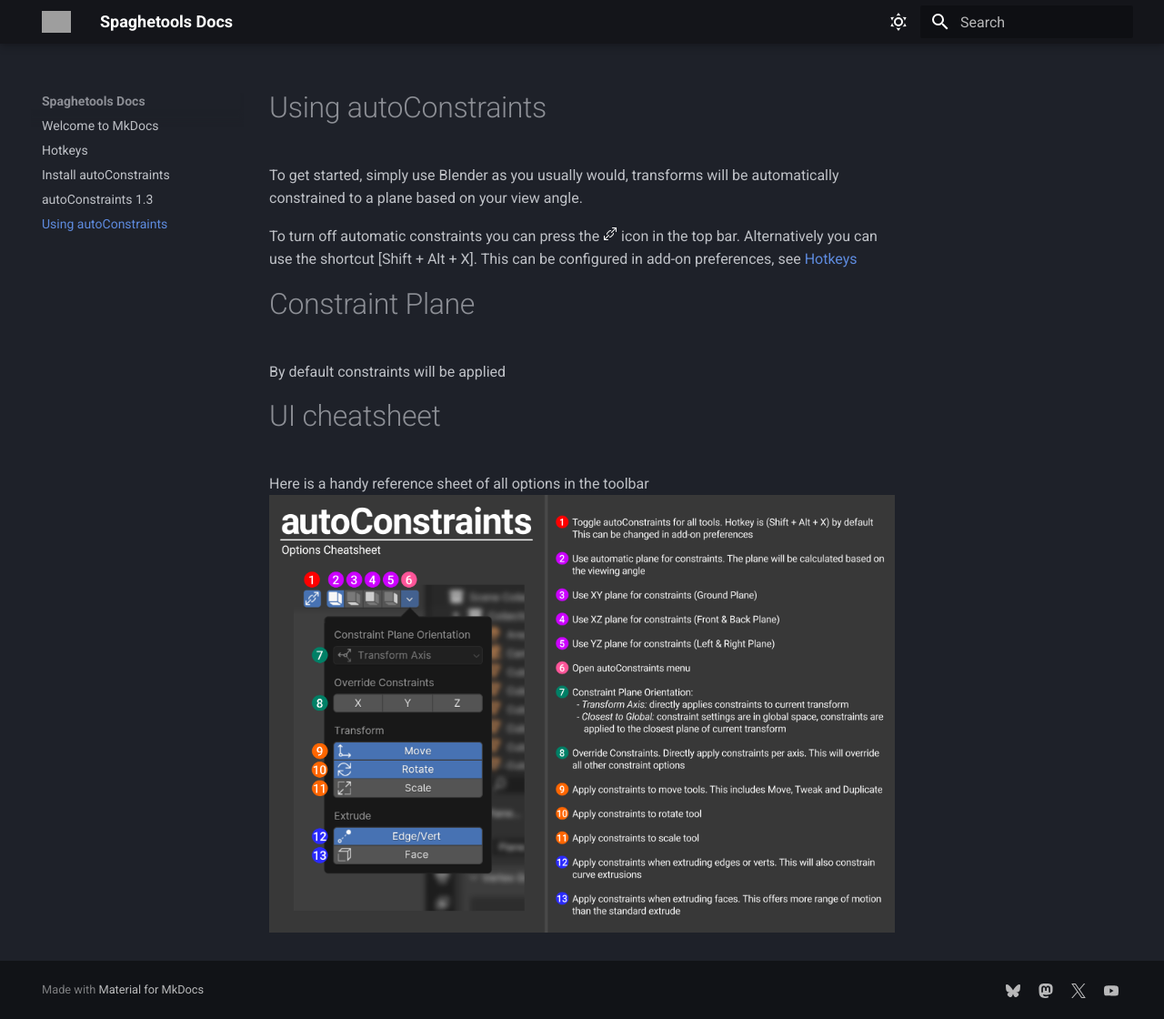
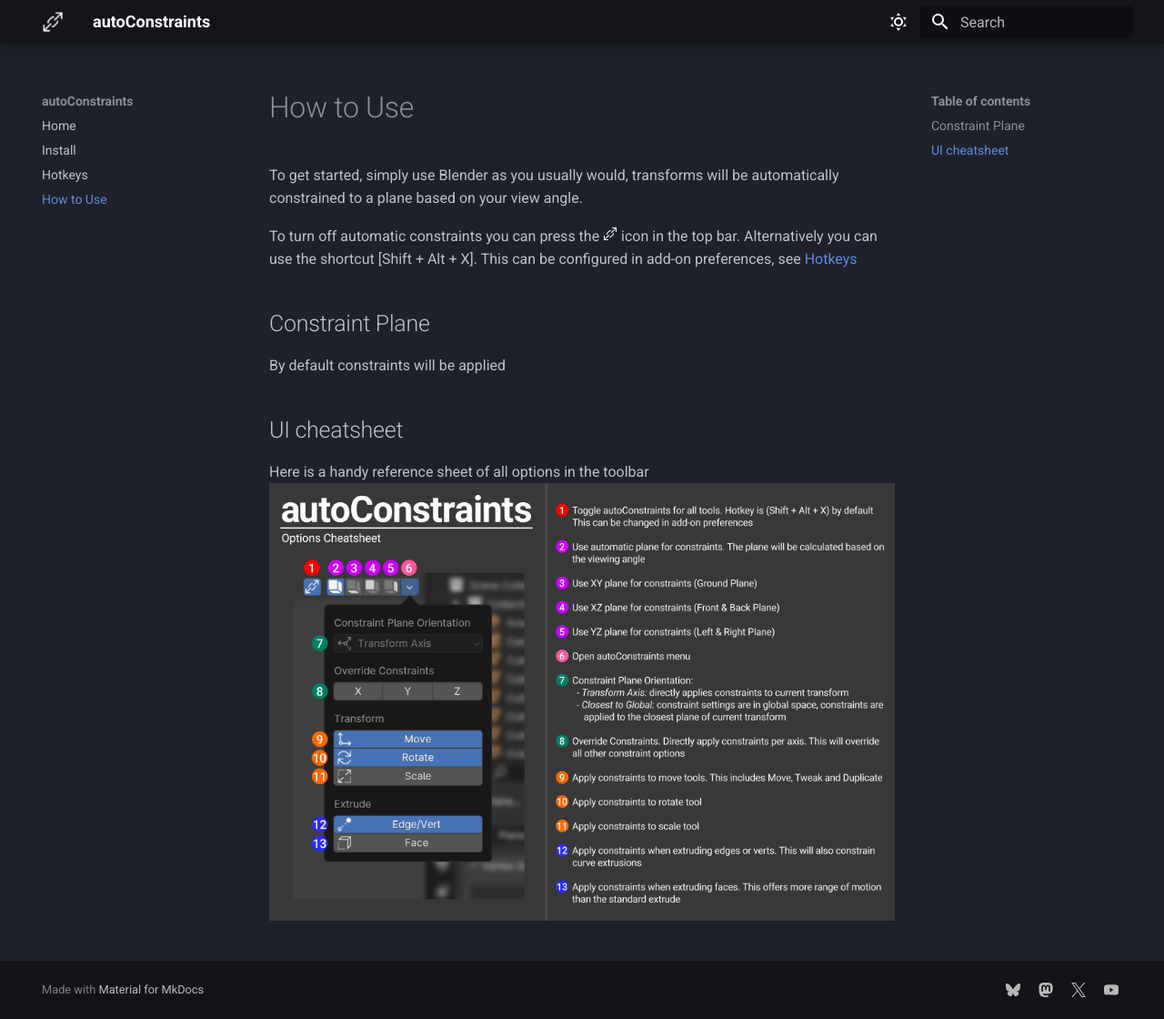
Before and after one commit to SpaghetMeNot/autoconstraints, an MkDocs documentation site: the page built from docs/using_autoConstraints.md, in a window 1280 px wide and 1120 px high. Shown: the whole window at 91% size. Built offline with MkDocs 1.6.1 and Material for MkDocs 9.7.7, drawn with Linux system fonts in a browser that asks for light colours; some web fonts are replaced; grey boxes are pictures that could not be loaded.

Commit message:
renaming pages, sorting out navigation

```diff
--- a/docs/using_autoConstraints.md
+++ b/docs/using_autoConstraints.md
@@ -1,11 +1,10 @@
-# Using autoConstraints
 To get started, simply use Blender as you usually would, transforms will be automatically constrained to a plane based on your view angle.
 
 To turn off automatic constraints you can press the ![ac_on](assets/ac_on.png){ width="16" } icon in the top bar. Alternatively you can use the shortcut [Shift + Alt + X]. This can be configured in add-on preferences, see [Hotkeys](hotkeys.md#toggle-constraints)
 
-# Constraint Plane
+## Constraint Plane
 By default constraints will be applied
 
-# UI cheatsheet
+## UI cheatsheet
 Here is a handy reference sheet of all options in the toolbar
 ![cheatsheet](assets/Options_Cheatsheet_1_2.webp)
--- a/mkdocs.yml
+++ b/mkdocs.yml
@@ -1,14 +1,25 @@
-site_name: Spaghetools Docs
-site_url: https://spaghetmenot.github.io/documentation/
+site_name: autoConstraints
+site_url: https://spaghetmenot.github.io/autoConstraints/
+
+nav:
+  - Home: index.md
+  - Install: install.md
+  - Hotkeys: hotkeys.md
+  - How to Use: using_autoConstraints.md
+
 theme:
   name: material
   font:
     text: Roboto
     code: Red Hat Mono
-  logo: assets\profile.png
-  favicon: assets\profile.png
+  logo: assets\ac_on.png
+  favicon: assets\ac_on.png
   features:
     - navigation.tracking
+    - navigation.indexes
+    - navigation.sections
+    - toc.follow
+
   palette:
   # Dark Mode
     - scheme: slate
```
Also changed, not shown: docs/index.md (+12 -12 lines), docs/assets/toolbar_on.png (added).
